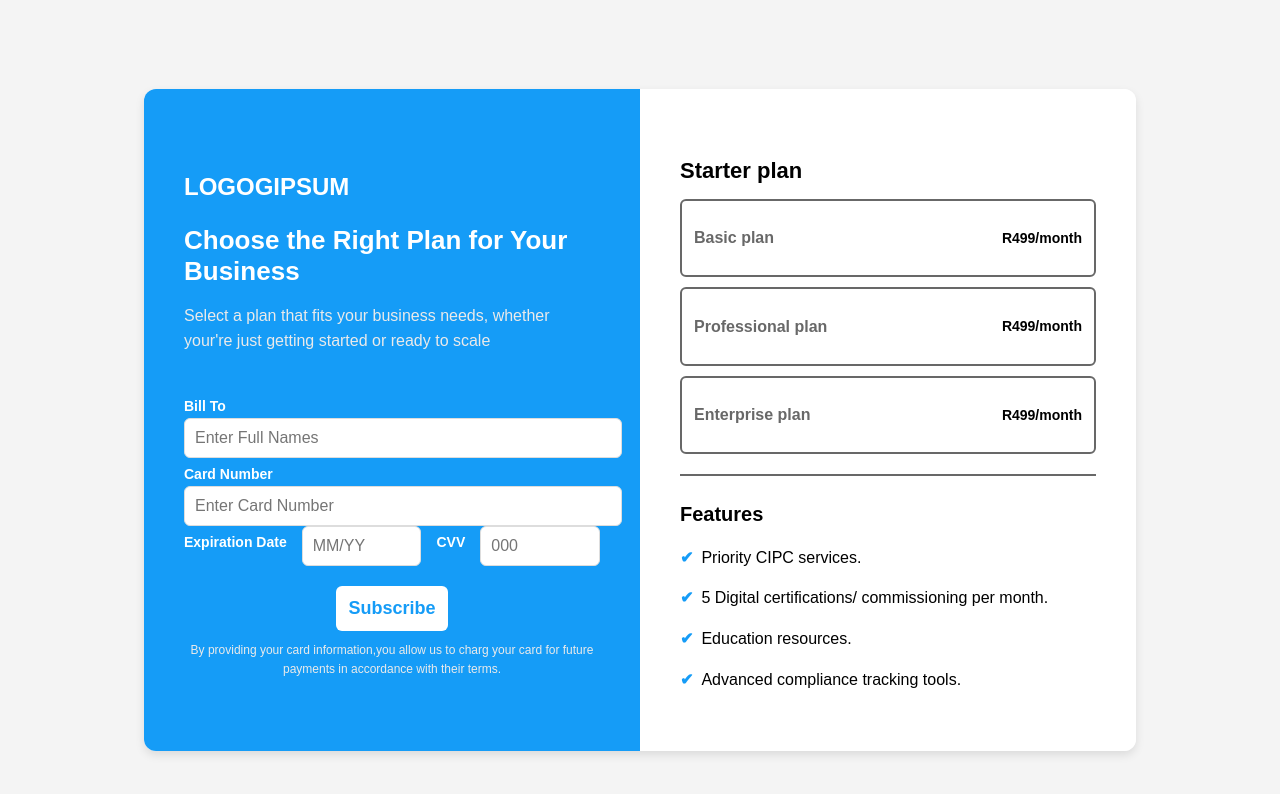
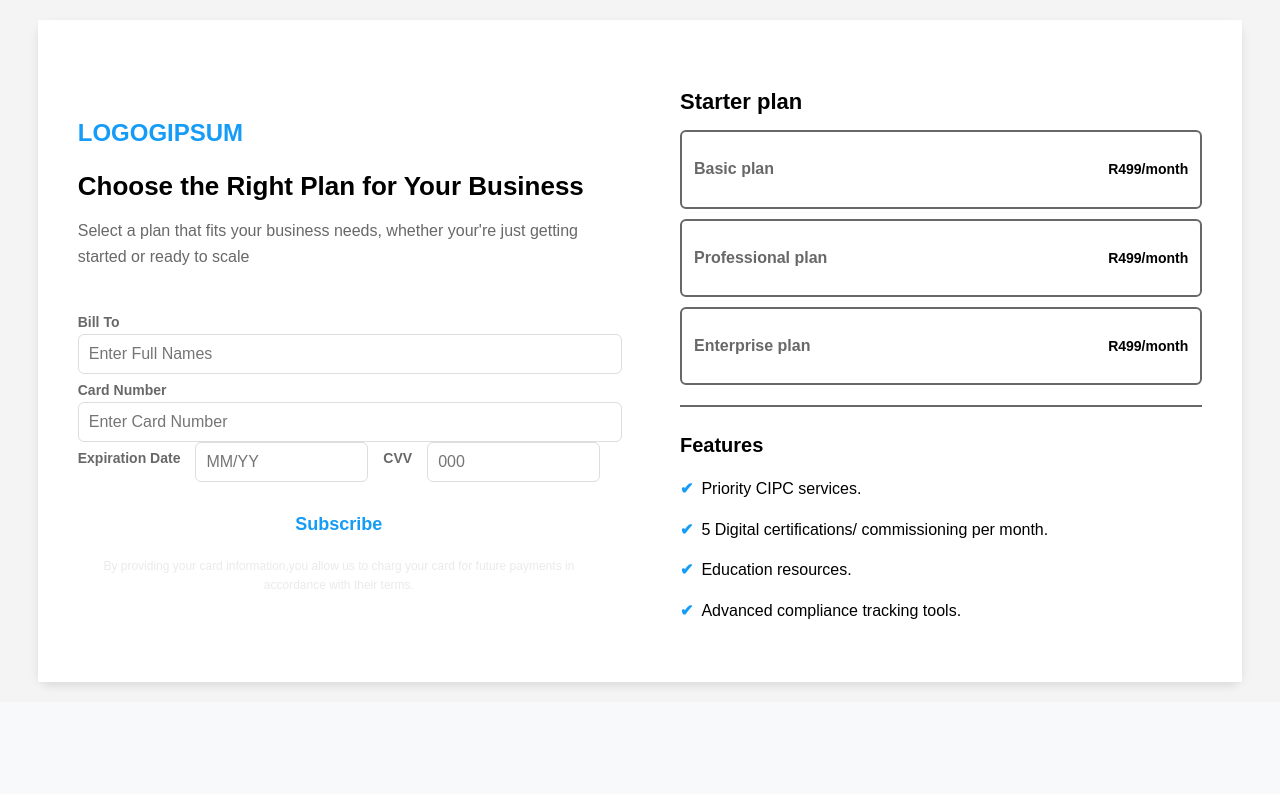
Before and after one commit to TlotloSeGamie/law-firm-landing-page, a React (Create React App) app: page / in a window 1280 px wide. Shown: the top 794 px of the page. Built offline with nearby package versions, Linux system fonts and the light colour scheme.

Commit message:
colors css

```diff
--- a/src/components/SubscriptionPlan.css
+++ b/src/components/SubscriptionPlan.css
@@ -2,33 +2,34 @@
     display: flex;
     justify-content: center;
     align-items: center;
-    height: 100vh;
+    /* height: 100vh; */
     background-color: #f4f4f4;
     padding: 20px;
 }
 
 .subscription-main-container {
     display: flex;
-    flex-direction: row;
+    /* flex-direction: row; */
     background-color: white;
     border-radius: 12px;
     box-shadow: 0 4px 10px rgba(0, 0, 0, 0.1);
-    width: 80%;
-    max-width: 1000px;
-    overflow: hidden;
+    /* width: 80%; */
+    /* max-width: 1000px; */
+    /* overflow: hidden; */
 }
 
 .subscription-container {
     flex: 1;
     padding: 40px;
-    background-color: #159cf7;
-    color: white;
+    background-color: #ffffff;
+    /* color: rgb(78, 77, 77); */
     display: flex;
     flex-direction: column;
     justify-content: center;
 }
 
 .logoipsum h3 {
+    color: #159cf7;
     font-size: 24px;
     font-weight: bold;
 }
@@ -40,7 +41,7 @@
 
 .logoipsum p {
     font-size: 16px;
-    color: #eaeaea;
+    color: #686868;
 }
 
 .bill {
@@ -52,6 +53,7 @@
     font-size: 14px;
     font-weight: bold;
     margin: 8px 0 4px;
+    color: #686868;
 }
 
 .bill input {
@@ -60,11 +62,17 @@
     border: 1px solid #ddd;
     border-radius: 6px;
     font-size: 16px;
+    cursor: pointer;
+}
+
+.bill input:hover {
+    border: 2px solid #159cf7;
 }
 
 .expire {
     display: flex;
     gap: 15px;
+    cursor: pointer;
 }
 
 .expire input {
```
